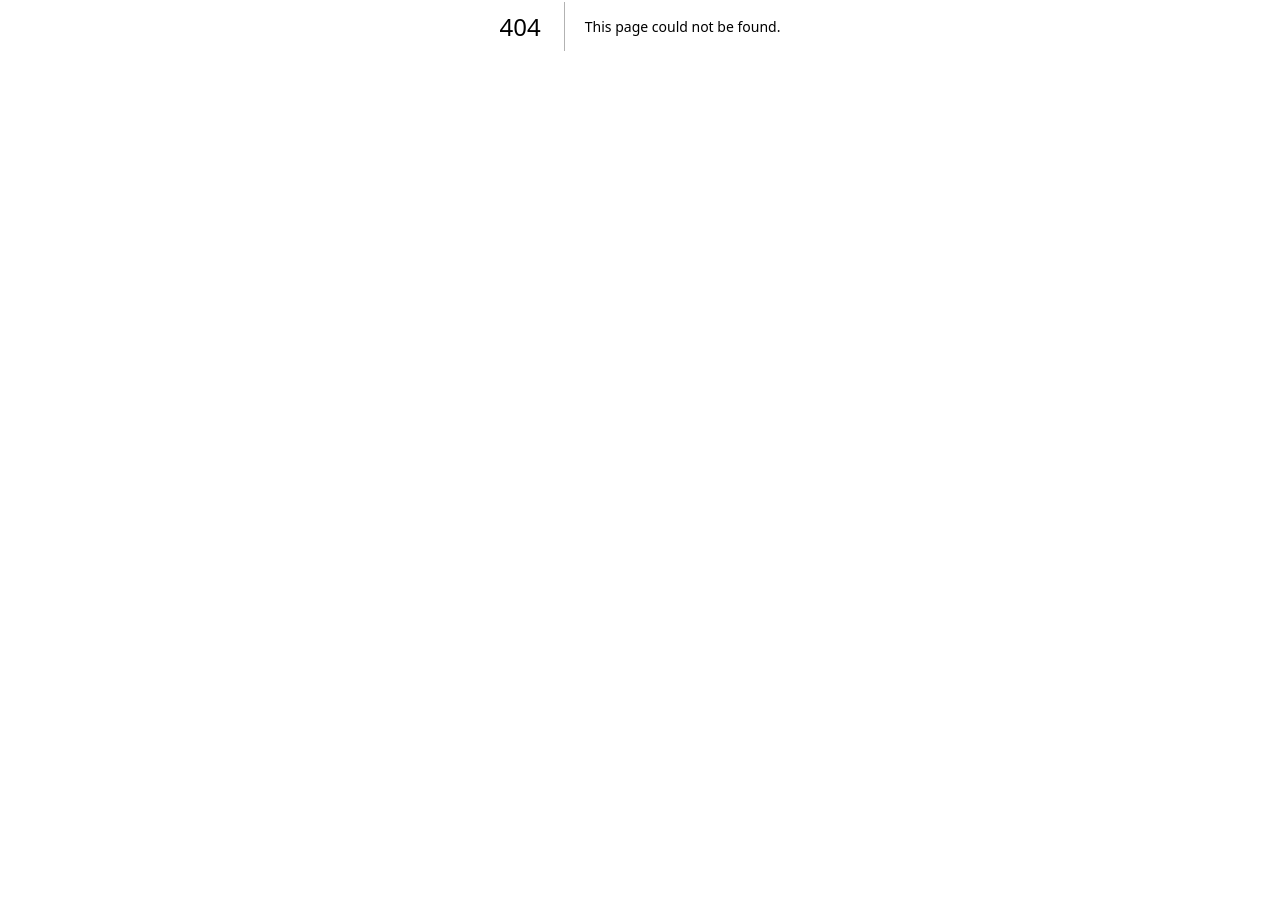
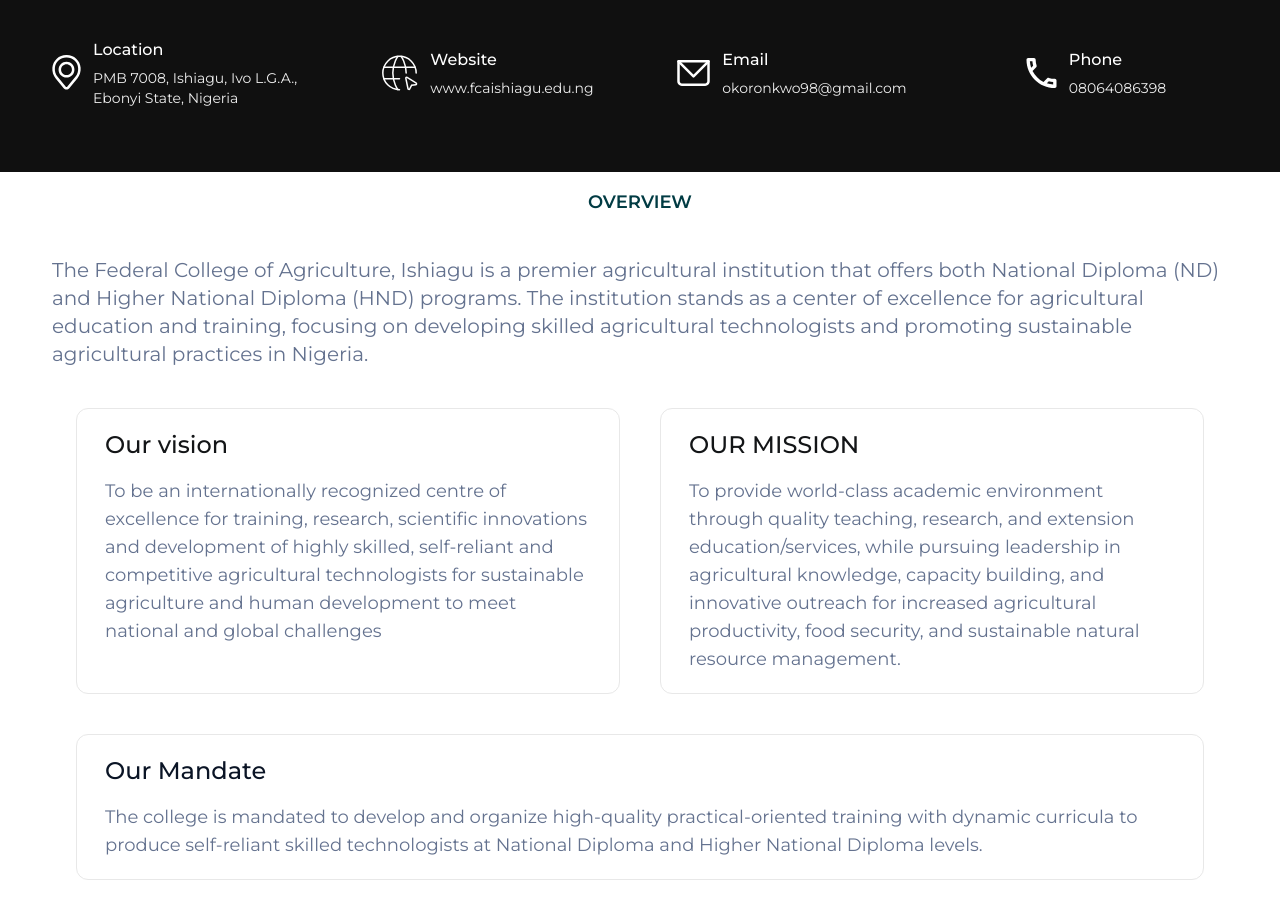
Before and after one commit to uridiumworks/ARCN-web, a Next.js app: page /mandate/training/fca-ishiagu/institute in a window 1280 px wide. Before the commit this address had no page. Shown: the part 374-1292 px from the top of the page. Before the commit the page ends 800 px from the top, so only its background shows below. Built offline with nearby package versions, Linux system fonts and the light colour scheme.

Commit message:
in progress

```diff
--- a/app/(root)/mandate/Research/nrcri/institute/page.tsx
+++ b/app/(root)/mandate/Research/nrcri/institute/page.tsx
@@ -7,7 +7,7 @@
   return (
     <section>
       <Hero
-        logo="/Images/Mandatepage/nihort-img.png"
+        logo="/Images/Mandatepage/nrcri-logo.png"
         accroymn="NICRI"
         email="info@nrcri.gov.ng"
         phoneNumber="0816 387 9811"
--- /dev/null
+++ b/app/(root)/mandate/training/fca-ishiagu/_components/Overview.tsx
@@ -0,0 +1,71 @@
+import CustomContainer from "@/components/CustomContainer";
+import React from "react";
+
+export default function Overview() {
+  return (
+    <section className="bg-white flex flex-col gap-20 pt-4 pb-16 md:pb-24">
+      <CustomContainer>
+        <div className="flex flex-col gap-10">
+          <div className="flex flex-col gap-10">
+            <h4 className="text-center font-semibold text-[#013B43] text-sm sm:text-lg">
+              OVERVIEW
+            </h4>
+            <p className="text-[#64728F] font-normal text-lg sm:text-xl">
+              The Federal College of Agriculture, Ishiagu is a premier
+              agricultural institution that offers both National Diploma (ND)
+              and Higher National Diploma (HND) programs. The institution stands
+              as a center of excellence for agricultural education and training,
+              focusing on developing skilled agricultural technologists and
+              promoting sustainable agricultural practices in Nigeria.
+            </p>
+          </div>
+          <div className="flex flex-col gap-10 px-6">
+            <div className="grid grid-cols-about-mandate-res gap-10">
+              <div className="flex flex-col gap-4 rounded-xl py-5 px-7 border-[1.08px] border-[#E8E8E8] bg-white">
+                <h3 className="font-medium text-xl sm:text-2xl text-[#131517]">
+                  Our vision
+                </h3>
+
+                <p className="font-normal text-sm sm:text-lg text-[#64728F] ">
+                  To be an internationally recognized centre of excellence for
+                  training, research, scientific innovations and development of
+                  highly skilled, self-reliant and competitive agricultural
+                  technologists for sustainable agriculture and human
+                  development to meet national and global challenges
+                </p>
+              </div>
+              <div className="flex flex-col gap-4 rounded-xl py-5 px-7 border-[1.08px] border-[#E8E8E8] bg-white">
+                <h3 className="font-medium text-xl sm:text-2xl text-[#131517]">
+                  OUR MISSION
+                </h3>
+
+                <p className="font-normal text-sm sm:text-lg text-[#64728F] ">
+                  To provide world-class academic environment through quality
+                  teaching, research, and extension education/services, while
+                  pursuing leadership in agricultural knowledge, capacity
+                  building, and innovative outreach for increased agricultural
+                  productivity, food security, and sustainable natural resource
+                  management.
+                </p>
+              </div>
+            </div>
+            <div className="grid grid-cols-[100%] rounded-xl py-5 px-7 border-[1.08px] border-[#E8E8E8] bg-white">
+              <div className="flex flex-col gap-4">
+                <h3 className="font-medium text-xl sm:text-2xl text-[#0A1425]">
+                  Our Mandate
+                </h3>
+
+                <p className="font-normal text-sm sm:text-lg text-[#64728F] ">
+                  The college is mandated to develop and organize high-quality
+                  practical-oriented training with dynamic curricula to produce
+                  self-reliant skilled technologists at National Diploma and
+                  Higher National Diploma levels.
+                </p>
+              </div>
+            </div>
+          </div>
+        </div>
+      </CustomContainer>
+    </section>
+  );
+}
--- /dev/null
+++ b/app/(root)/mandate/training/fca-ishiagu/_components/Values.tsx
@@ -0,0 +1,125 @@
+import CustomContainer from "@/components/CustomContainer";
+import React from "react";
+import CardBorderedlessDetails from "../../_components/CardBorderedlessDetails";
+
+export default function Values() {
+  return (
+    <section className="py-9 sm:py-18 flex flex-col gap-10">
+      <div className="bg-[#F9FFFB] p-8 sm:p-10">
+        <CustomContainer>
+          <div className="flex flex-col items-center text-center">
+            <h2 className="font-medium text-[2rem] text-center sm:text-[2.625] text-[#111111]">
+              Core Values
+            </h2>
+            <p className="text-[#111111] font-normal text-base sm:text-lg">
+              Excellence, Innovation, Self-reliance, and Sustainable Development
+            </p>
+          </div>
+        </CustomContainer>
+      </div>
+
+      <CustomContainer>
+        <div className="flex flex-col gap-10">
+          <div className="grid grid-cols-[100%] sm:grid-cols-2 gap-10">
+            <CardBorderedlessDetails
+              title="Facilities and Infrastructure"
+              points={[
+                "Computer-Based Testing (CBT) Centre",
+                "Modern Farm Houses",
+                "Water Treatment Plant",
+                "Solar Power Installation",
+                "Student Hostels",
+                "Recreational Facilities",
+                "Asphalted Access Roads",
+              ]}
+            />
+
+            <CardBorderedlessDetails
+              title="Key Objectives"
+              points={[
+                "Provide quality agricultural education and training",
+                "Develop practical skills in agricultural technology",
+                "Promote research and scientific innovation",
+                "Foster sustainable agricultural practices",
+                "Support community development through extension services",
+              ]}
+            />
+          </div>
+          <div className="flex flex-col gap-6">
+            <h3 className="text-3xl sm:text-[2.625rem] font-medium text-[#111111]">
+              Academic Structure
+            </h3>
+            <div className="flex flex-col gap-8">
+              <div className="flex flex-col gap-6">
+                <h4 className="font-semibold text-2xl sm:text-[2rem]">
+                  School of Agricultural Technology
+                </h4>
+                <div className="grid grid-cols-[100%] sm:grid-cols-2 gap-10">
+                  <CardBorderedlessDetails
+                    title="Higher National Diploma (HND) Programs:"
+                    titleSize="sm:text-[2rem] text-2xl"
+                    points={[
+                      "Animal Health and Production",
+                      "Animal Production",
+                      "Crop Production",
+                      "Fisheries",
+                      "Horticulture and Landscape",
+                    ]}
+                  />
+
+                  <CardBorderedlessDetails
+                    title="National Diploma (ND) Programs:"
+                    titleSize="sm:text-[2rem] text-2xl"
+                    points={[
+                      "Agricultural Technology",
+                      "Animal Health and Production",
+                      "Fisheries",
+                      "Forestry",
+                      "Horticulture",
+                      "Soil Science",
+                    ]}
+                  />
+                </div>
+              </div>
+
+              <div className="flex flex-col gap-6">
+                <h4 className="font-semibold text-2xl sm:text-[2rem]">
+                  School of Applied Agriculture and Management Technology
+                </h4>
+                <div className="grid grid-cols-[100%] sm:grid-cols-2 gap-10">
+                  <CardBorderedlessDetails
+                    title="Higher National Diploma (HND) Programs:"
+                    titleSize="sm:text-[2rem] text-2xl"
+                    points={[
+                      "Agribusiness",
+                      "Agricultural Extension",
+                      "Cooperative Economics",
+                      "Home Economics",
+                      "Pest Management",
+                    ]}
+                  />
+
+                  <CardBorderedlessDetails
+                    title="National Diploma (ND) Programs:"
+                    titleSize="sm:text-[2rem] text-2xl"
+                    points={[
+                      "Accountancy",
+                      "Business Administration",
+                      "Cooperative Economics",
+                      "Food Technology",
+                      "Home Economics",
+                      "Hydrology",
+                      "Marketing",
+                      "Public Administration",
+                      "Wildlife Management",
+                    ]}
+                  />
+                </div>
+              </div>
+            </div>
+          </div>
+        </div>
+      </CustomContainer>
+    </section>
+  );
+}
--- /dev/null
+++ b/app/(root)/mandate/training/fca-ishiagu/institute/page.tsx
@@ -0,0 +1,20 @@
+import React from "react";
+import Hero from "../../_components/Hero";
+import Overview from "../_components/Overview";
+
+export default function TrainingFCAIshiaguInstituePage() {
+  return (
+    <section>
+      <Hero
+        logo="/Images/Mandatepage/fca-ishiagu-logo.png"
+        accroymn="FCA ISHIAGU"
+        email="okoronkwo98@gmail.com"
+        phoneNumber="08064086398"
+        location="PMB 7008, Ishiagu, Ivo L.G.A., Ebonyi State, Nigeria"
+        title="Federal College of Agriculture (FCA), Ishiagu"
+        website="www.fcaishiagu.edu.ng"
+      />
+      <Overview />
+    </section>
+  );
+}
--- a/app/(root)/mandate/training/fcvmlt/institute/page.tsx
+++ b/app/(root)/mandate/training/fcvmlt/institute/page.tsx
@@ -9,12 +9,12 @@
     <section>
       <Hero
         logo="/Images/Mandatepage/fcvmlt-logo.png"
-        accroymn="FCAHPT"
-        email="fcahptvomvet@gmail.com"
-        phoneNumber="08053153651"
-        location="National Veterinary Research Institute, Vom (NVRI), P.M.B 05, Jos-South L.G.A, Jos, Plateau, Nigeria"
-        title="Federal College of Animal Health and Production Technology, Vom (FCAHPT)"
-        website="https://www.fcahptvom.gov.ng"
+        accroymn="FCVMLT"
+        email="contact@fcvmlt.edu.ng"
+        phoneNumber="+2348114655118"
+        location="PMB 02 Vom, Jos South LGA, Jos, Plateau State, Nigeria"
+        title="Federal College of Veterinary and Medical Laboratory Technology (FCVMLT), Vom"
+        website="www.fcvmlt.edu.ng"
       />
       <Overview />
       <Values />
```
Also changed, not shown: public/Images/Mandatepage/nrcri-logo.png (added).
